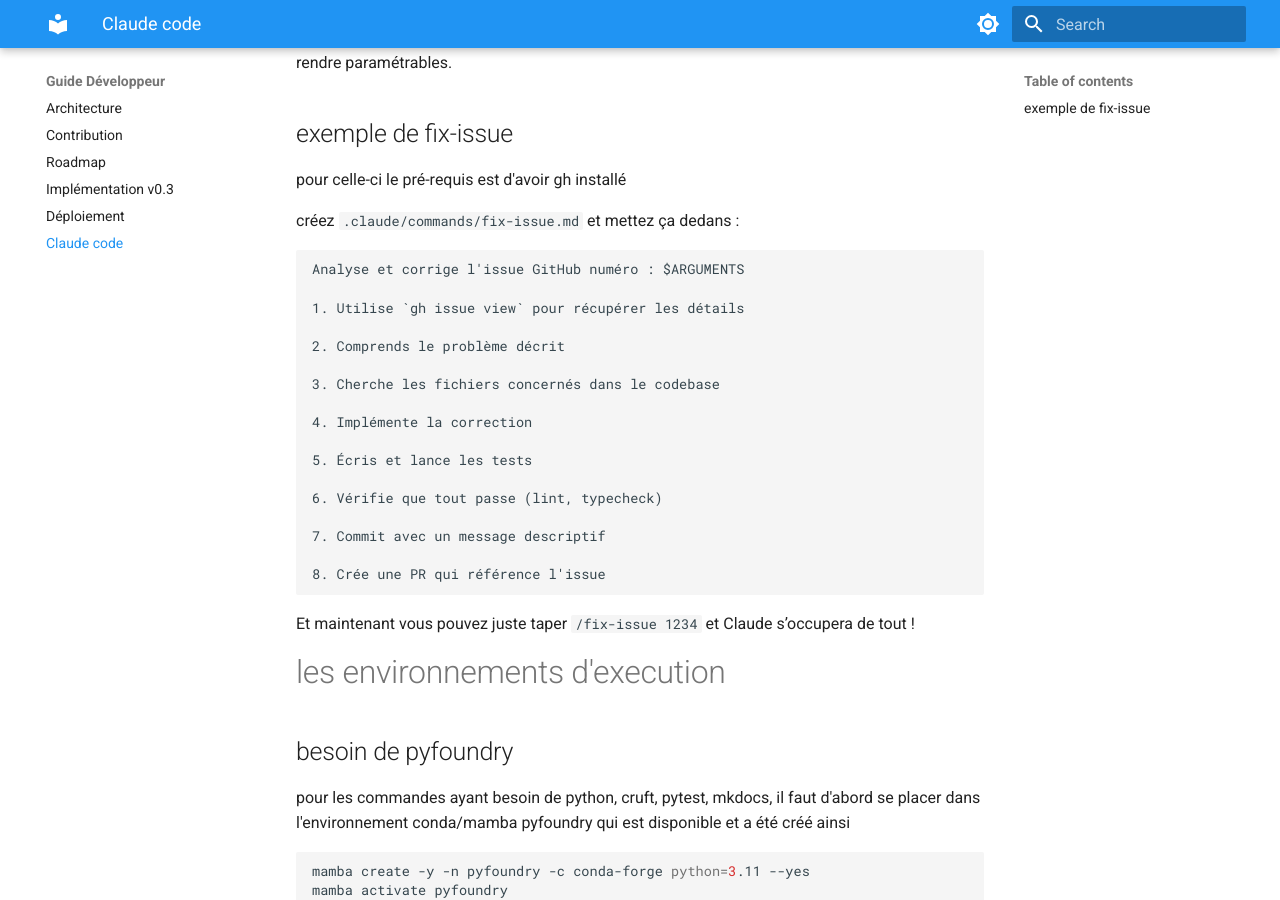
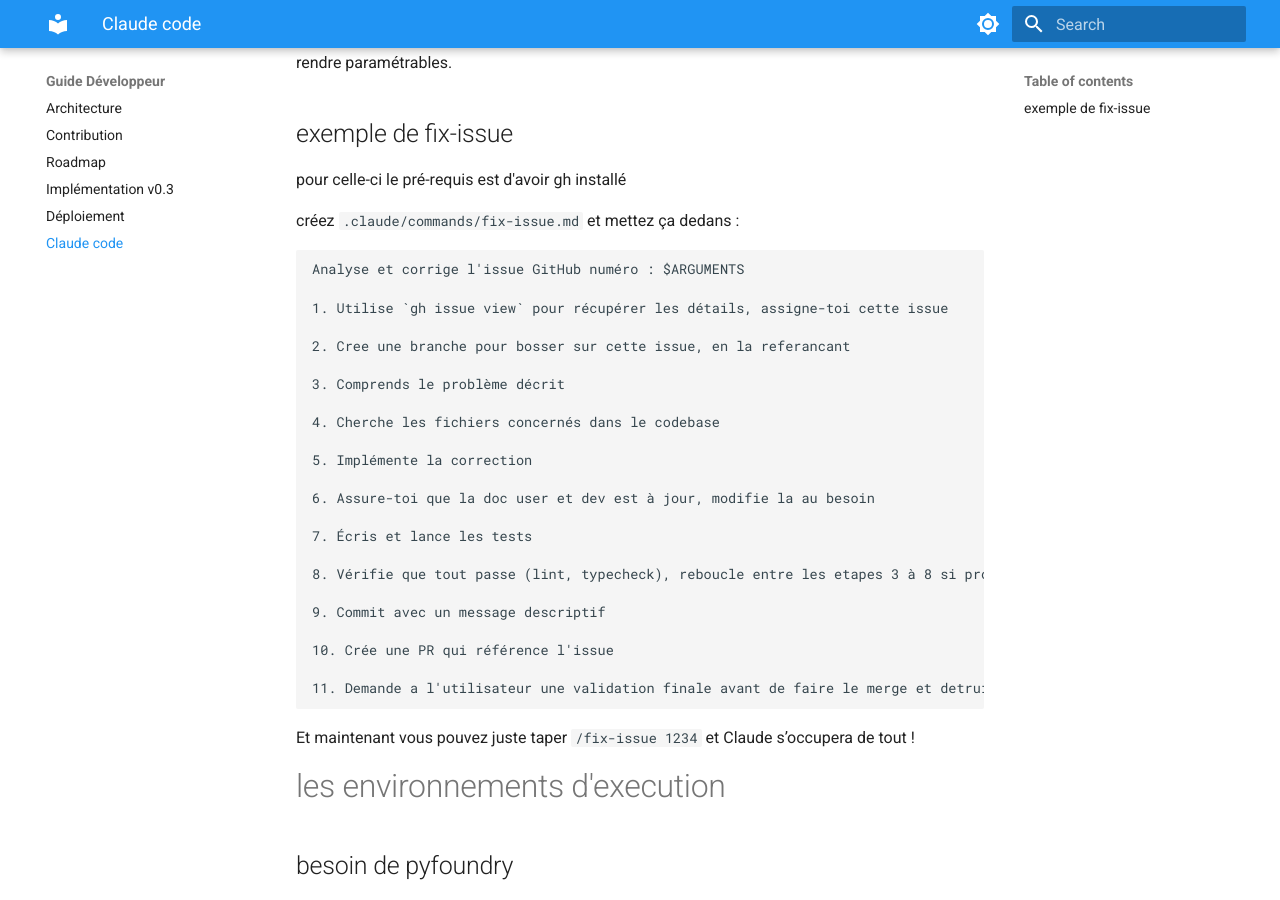
Before and after one commit to castorfou/PyFoundry, an MkDocs documentation site: the page built from docs/dev/claude-code.md, in a window 1280 px wide and 900 px high, scrolled down 203 px. Built offline with MkDocs 1.6.1 and Material for MkDocs 9.7.7, drawn with Linux system fonts in a browser that asks for light colours.

Commit message:
prise en compte de la doc

````diff
--- a/docs/dev/claude-code.md
+++ b/docs/dev/claude-code.md
@@ -11,21 +11,27 @@
 ```
 Analyse et corrige l'issue GitHub numéro : $ARGUMENTS
 
-1. Utilise `gh issue view` pour récupérer les détails
+1. Utilise `gh issue view` pour récupérer les détails, assigne-toi cette issue
 
-2. Comprends le problème décrit
+2. Cree une branche pour bosser sur cette issue, en la referancant
 
-3. Cherche les fichiers concernés dans le codebase
+3. Comprends le problème décrit
 
-4. Implémente la correction
+4. Cherche les fichiers concernés dans le codebase
 
-5. Écris et lance les tests
+5. Implémente la correction
 
-6. Vérifie que tout passe (lint, typecheck)
+6. Assure-toi que la doc user et dev est à jour, modifie la au besoin
 
-7. Commit avec un message descriptif
+7. Écris et lance les tests
 
-8. Crée une PR qui référence l'issue
+8. Vérifie que tout passe (lint, typecheck), reboucle entre les etapes 3 à 8 si probleme
+
+9. Commit avec un message descriptif
+
+10. Crée une PR qui référence l'issue
+
+11. Demande a l'utilisateur une validation finale avant de faire le merge et detruire la branche
 ```
 
 Et maintenant vous pouvez juste taper `/fix-issue 1234` et Claude s’occupera de tout !
````
Also changed, not shown: .claude/commands/fix-issue.md (+10 -8 lines).
